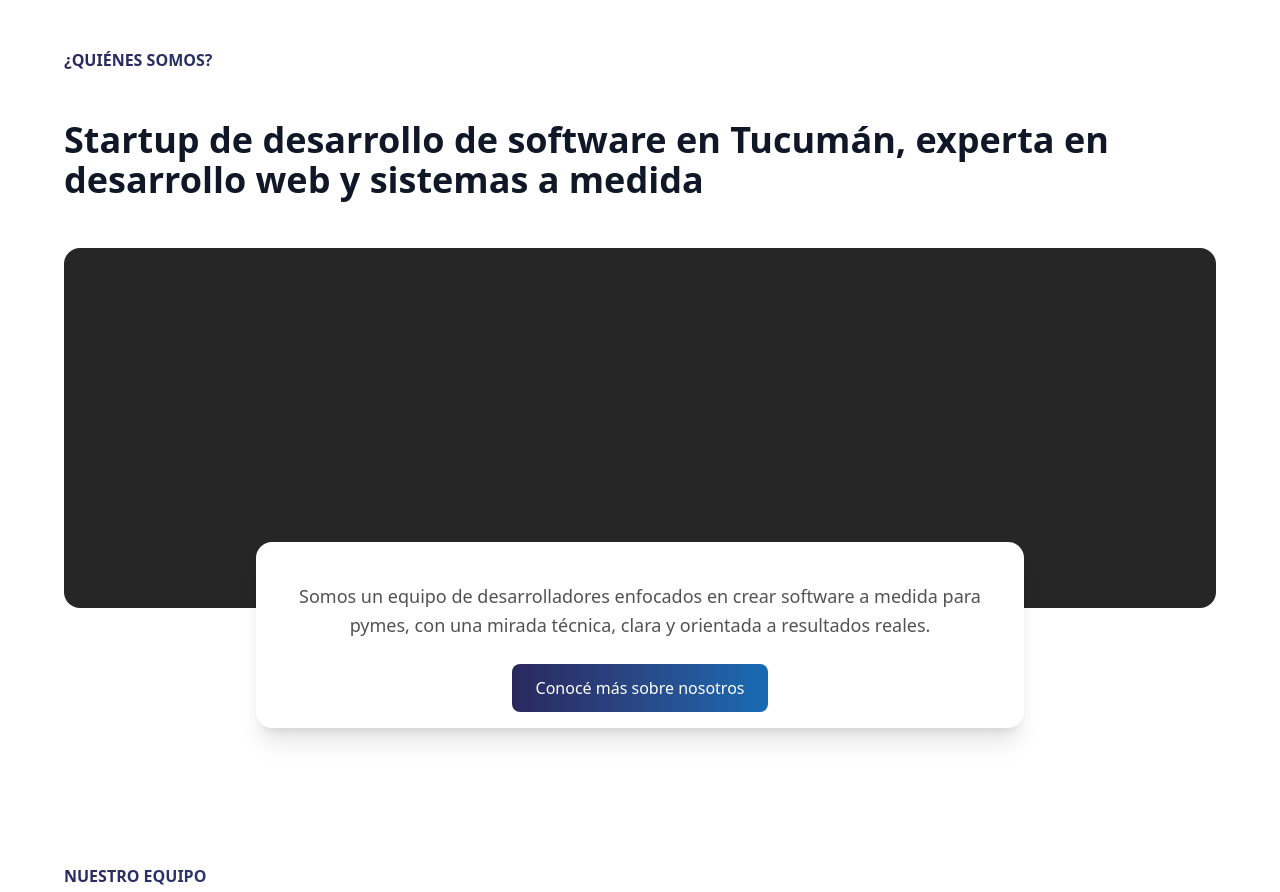
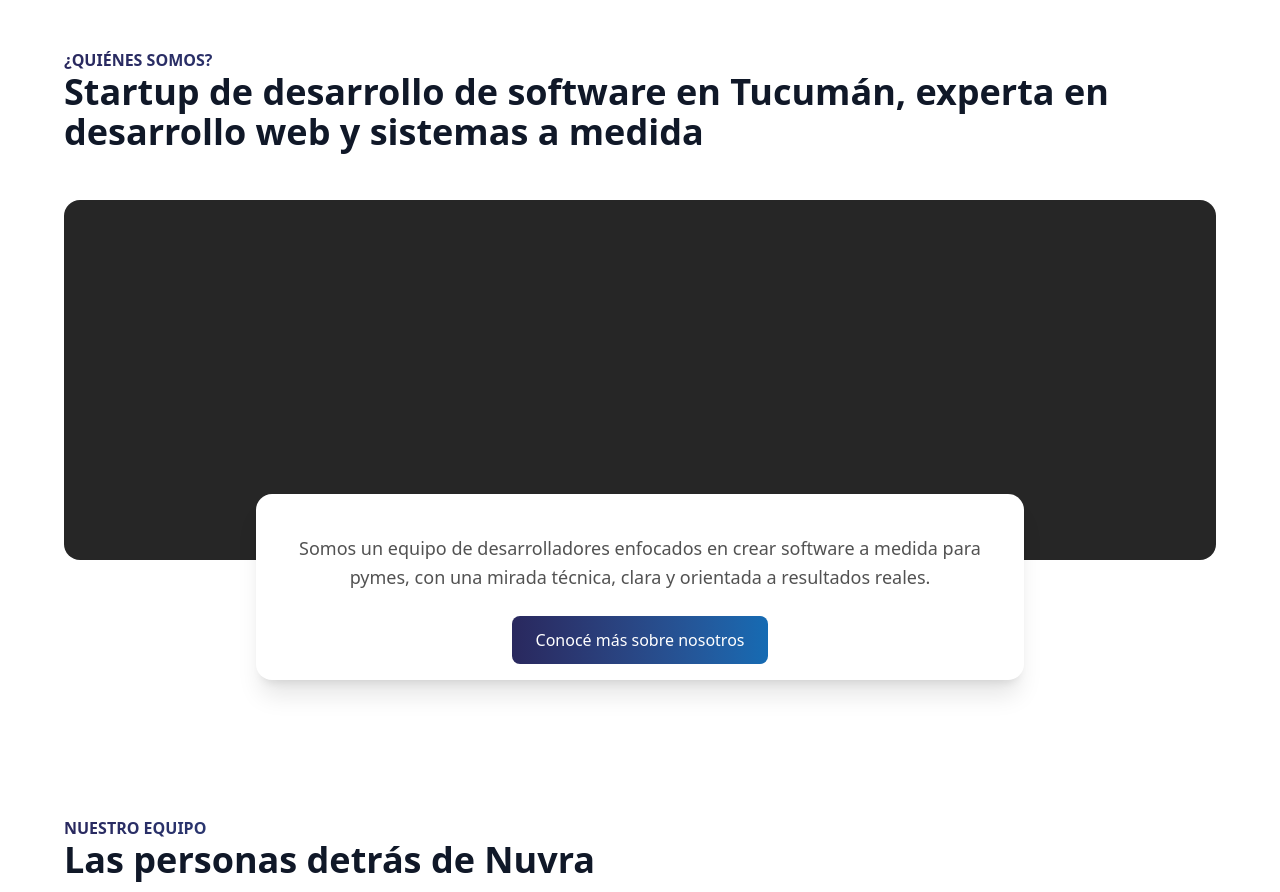
Before and after one commit to Nuvra-Technologies/nuvra-landing, a Next.js app: page / in a window 1280 px wide. Shown: the part 880-1772 px from the top of the page. Built offline with nearby package versions, Linux system fonts and the light colour scheme.

Commit message:
spacing fixed in quienes somos preview

```diff
--- a/src/sections/home/QuienesSomosPreview.tsx
+++ b/src/sections/home/QuienesSomosPreview.tsx
@@ -11,9 +11,6 @@ export default function QuienesSomosPreview() {
                     <h3 className="font-semibold bg-gradient-to-r from-[#29285e] to-[#156bb3] bg-clip-text text-transparent">
                         ¿QUIÉNES SOMOS?
                     </h3>
-                </FadeIn>
-
-                <FadeIn delay={0.1}>
                     <h2 className="text-3xl md:text-4xl font-semibold">
                         Startup de desarrollo de software en Tucumán, experta en
                         desarrollo web y sistemas a medida
```
